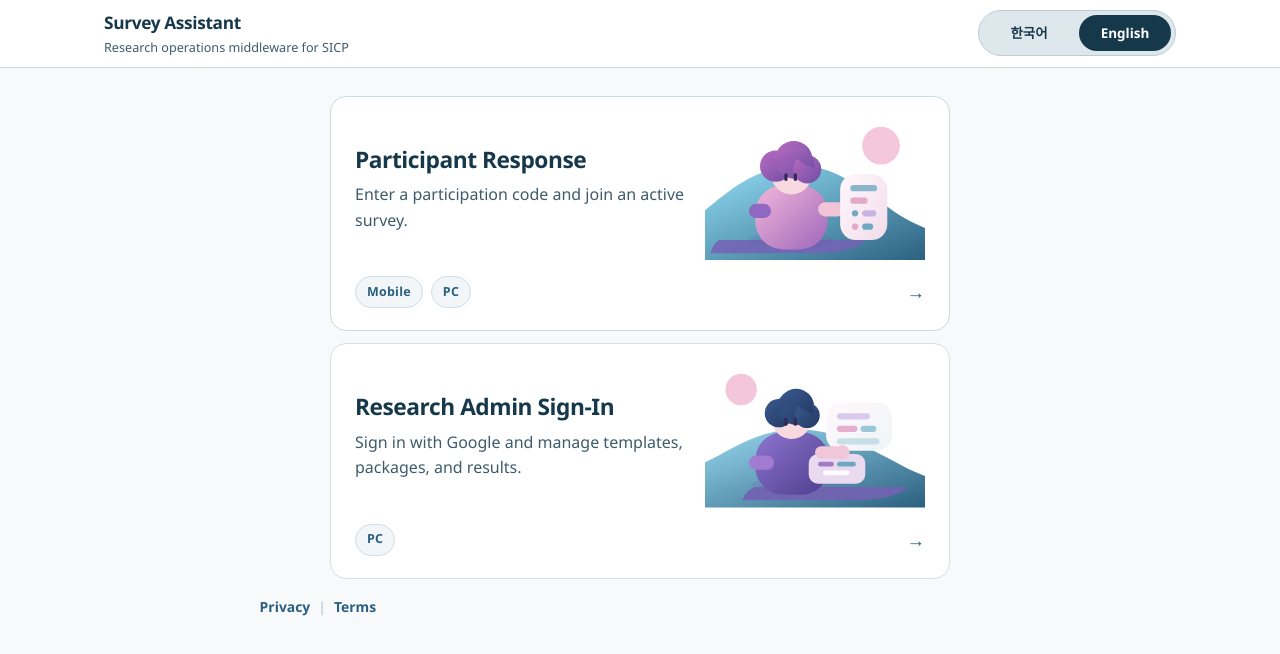
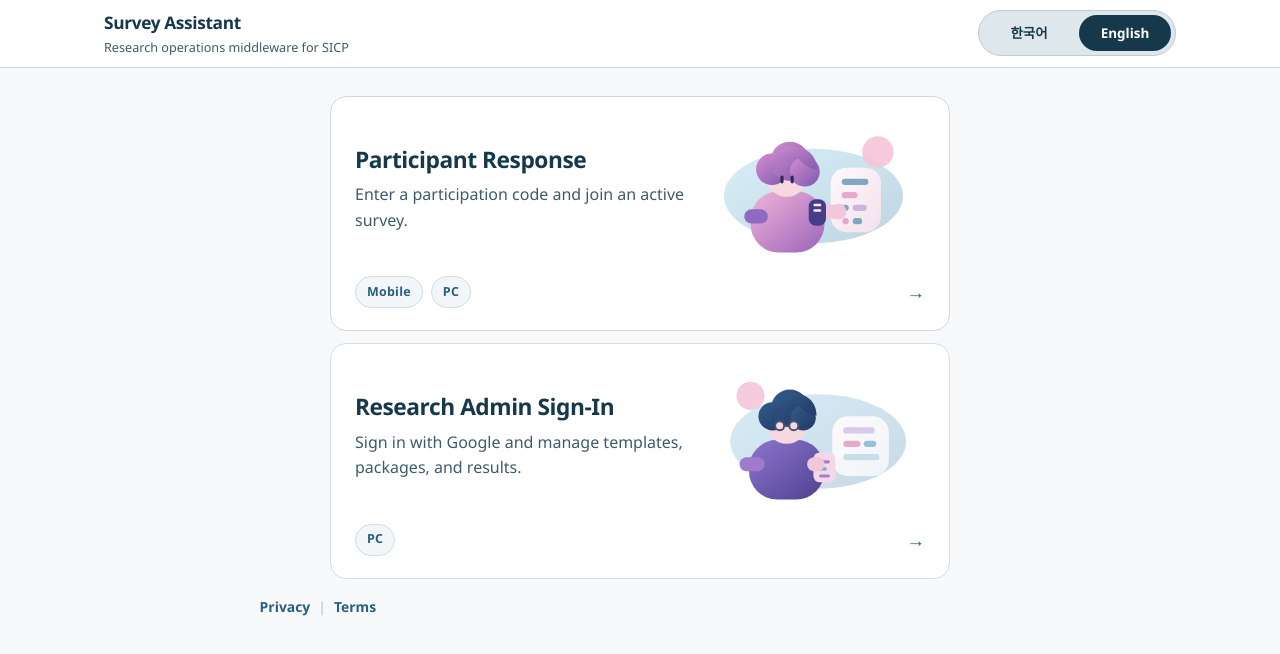
Before and after one commit to yes-U-can/survey-assistant, a Next.js app in the folder apps/web/: page /en in a window 1280 px wide. Shown: the top 654 px of the page. Built offline with nearby package versions, Linux system fonts and the light colour scheme; no server answers.

Commit message:
refactor: redraw home card illustration concepts

```diff
--- a/apps/web/src/components/HomePortalIllustrations.tsx
+++ b/apps/web/src/components/HomePortalIllustrations.tsx
@@ -21,62 +21,54 @@ function IllustrationFrame({
 
 export function ParticipantPortalIllustration() {
   return (
-    <IllustrationFrame title="참여 코드를 입력하고 설문에 응답하는 피검자">
+    <IllustrationFrame title="스마트폰으로 설문에 응답하는 피검자">
       <defs>
-        <linearGradient id="participant-wave" x1="0%" y1="0%" x2="100%" y2="100%">
-          <stop offset="0%" stopColor="#95E0F6" />
-          <stop offset="100%" stopColor="#2A5F7F" />
+        <linearGradient id="participant-backdrop" x1="0%" y1="0%" x2="100%" y2="100%">
+          <stop offset="0%" stopColor="#D8EFF7" />
+          <stop offset="100%" stopColor="#BFD4E2" />
         </linearGradient>
         <linearGradient id="participant-body" x1="0%" y1="0%" x2="100%" y2="100%">
-          <stop offset="0%" stopColor="#F3B7D9" />
-          <stop offset="100%" stopColor="#9E67BC" />
+          <stop offset="0%" stopColor="#F2B4D8" />
+          <stop offset="100%" stopColor="#9964BA" />
         </linearGradient>
         <linearGradient id="participant-hair" x1="0%" y1="0%" x2="100%" y2="100%">
-          <stop offset="0%" stopColor="#B96BC1" />
-          <stop offset="100%" stopColor="#6E4EA4" />
+          <stop offset="0%" stopColor="#D48ECF" />
+          <stop offset="100%" stopColor="#7D58AF" />
         </linearGradient>
         <linearGradient id="participant-card" x1="0%" y1="0%" x2="100%" y2="100%">
-          <stop offset="0%" stopColor="#FFF8FC" />
-          <stop offset="100%" stopColor="#F2DCEB" />
+          <stop offset="0%" stopColor="#FFF9FC" />
+          <stop offset="100%" stopColor="#F2E0EC" />
         </linearGradient>
       </defs>
 
-      <rect x="0" y="0" width="280" height="180" fill="transparent" />
-      <circle cx="224" cy="34" r="24" fill="#F5C7DD" />
-      <path
-        d="M-8 123C31 90 58 67 102 61C156 54 183 77 230 110C247 123 263 132 286 141V180H-8Z"
-        fill="url(#participant-wave)"
-      />
-      <path
-        d="M18 154H204C196 165 172 171 132 171H7C9 163 13 157 18 154Z"
-        fill="#7464B5"
-        opacity="0.88"
-      />
+      <ellipse cx="138" cy="98" rx="114" ry="60" fill="url(#participant-backdrop)" />
+      <circle cx="220" cy="42" r="20" fill="#F5C4D8" opacity="0.9" />
 
-      <g transform="translate(34 22)">
-        <ellipse cx="76" cy="132" rx="54" ry="10" fill="#6D5AA9" opacity="0.18" />
-        <rect x="30" y="62" width="92" height="82" rx="36" fill="url(#participant-body)" />
-        <circle cx="76" cy="48" r="26" fill="#F8D9E0" />
+      <g transform="translate(40 18)">
+        <rect x="120" y="44" width="64" height="82" rx="20" fill="url(#participant-card)" />
+        <rect x="134" y="58" width="34" height="8" rx="4" fill="#7FA7BF" />
+        <rect x="134" y="75" width="20" height="8" rx="4" fill="#E5A9CC" />
+        <circle cx="139" cy="95" r="4" fill="#7FA7BF" />
+        <rect x="148" y="91" width="18" height="8" rx="4" fill="#C7B6E2" />
+        <circle cx="139" cy="112" r="4" fill="#E5A9CC" />
+        <rect x="148" y="108" width="12" height="8" rx="4" fill="#7FA7BF" />
 
-        <circle cx="56" cy="38" r="20" fill="url(#participant-hair)" />
-        <circle cx="79" cy="30" r="24" fill="url(#participant-hair)" />
-        <circle cx="96" cy="42" r="18" fill="url(#participant-hair)" />
-        <path d="M49 45C49 27 61 14 80 14C96 14 106 24 106 40C95 39 85 31 77 22C71 31 61 40 49 45Z" fill="url(#participant-hair)" />
+        <rect x="18" y="74" width="94" height="78" rx="36" fill="url(#participant-body)" />
+        <circle cx="64" cy="54" r="27" fill="#F8D8E0" />
+        <circle cx="45" cy="46" r="20" fill="url(#participant-hair)" />
+        <circle cx="68" cy="36" r="25" fill="url(#participant-hair)" />
+        <circle cx="87" cy="49" r="19" fill="url(#participant-hair)" />
+        <path d="M39 51C39 31 54 17 72 17C91 17 103 31 103 47C90 45 80 35 72 24C64 36 53 45 39 51Z" fill="url(#participant-hair)" />
 
-        <rect x="67" y="47" width="4" height="10" rx="2" fill="#2F2A55" />
-        <rect x="79" y="47" width="4" height="10" rx="2" fill="#2F2A55" />
+        <rect x="56" y="54" width="4" height="10" rx="2" fill="#2E2956" />
+        <rect x="69" y="54" width="4" height="10" rx="2" fill="#2E2956" />
 
-        <rect x="22" y="86" width="28" height="18" rx="9" fill="#8F69C1" />
-        <rect x="110" y="84" width="34" height="18" rx="9" fill="#F1C4D8" />
-        <circle cx="143" cy="93" r="10" fill="#F1C4D8" />
-
-        <rect x="138" y="48" width="60" height="84" rx="20" fill="url(#participant-card)" />
-        <rect x="151" y="62" width="34" height="8" rx="4" fill="#6EA8C2" opacity="0.8" />
-        <rect x="151" y="78" width="22" height="8" rx="4" fill="#E2A9C9" />
-        <circle cx="157" cy="98" r="4" fill="#6EA8C2" />
-        <rect x="166" y="94" width="18" height="8" rx="4" fill="#C7B4E4" />
-        <circle cx="157" cy="115" r="4" fill="#E2A9C9" />
-        <rect x="166" y="111" width="14" height="8" rx="4" fill="#6EA8C2" />
+        <rect x="10" y="97" width="30" height="18" rx="9" fill="#8E6AC2" />
+        <rect x="97" y="91" width="36" height="18" rx="9" fill="#F1C7D9" />
+        <circle cx="130" cy="100" r="10" fill="#F1C7D9" />
+        <rect x="92" y="84" width="22" height="34" rx="9" fill="#473C88" />
+        <rect x="98" y="90" width="10" height="3" rx="1.5" fill="#F4ECF8" />
+        <rect x="98" y="97" width="10" height="3" rx="1.5" fill="#F4ECF8" />
       </g>
     </IllustrationFrame>
   );
@@ -84,63 +76,58 @@ export function ParticipantPortalIllustration() {
 
 export function AdminPortalIllustration() {
   return (
-    <IllustrationFrame title="템플릿과 결과를 관리하는 연구관리자">
+    <IllustrationFrame title="클립보드와 설문 패널을 확인하는 연구관리자">
       <defs>
-        <linearGradient id="admin-wave" x1="0%" y1="0%" x2="100%" y2="100%">
-          <stop offset="0%" stopColor="#9ADAF0" />
-          <stop offset="100%" stopColor="#2A5F7F" />
+        <linearGradient id="admin-backdrop" x1="0%" y1="0%" x2="100%" y2="100%">
+          <stop offset="0%" stopColor="#D7ECF6" />
+          <stop offset="100%" stopColor="#C8D9E5" />
         </linearGradient>
         <linearGradient id="admin-body" x1="0%" y1="0%" x2="100%" y2="100%">
-          <stop offset="0%" stopColor="#8F74CF" />
-          <stop offset="100%" stopColor="#4C3E8D" />
+          <stop offset="0%" stopColor="#8E75CF" />
+          <stop offset="100%" stopColor="#4E418E" />
         </linearGradient>
         <linearGradient id="admin-hair" x1="0%" y1="0%" x2="100%" y2="100%">
-          <stop offset="0%" stopColor="#385B8E" />
-          <stop offset="100%" stopColor="#233864" />
+          <stop offset="0%" stopColor="#345C8B" />
+          <stop offset="100%" stopColor="#213864" />
         </linearGradient>
         <linearGradient id="admin-panel" x1="0%" y1="0%" x2="100%" y2="100%">
-          <stop offset="0%" stopColor="#FFF8FC" />
+          <stop offset="0%" stopColor="#FFF9FC" />
           <stop offset="100%" stopColor="#EEF5F8" />
         </linearGradient>
       </defs>
 
-      <rect x="0" y="0" width="280" height="180" fill="transparent" />
-      <circle cx="46" cy="30" r="20" fill="#F4C6DB" />
-      <path
-        d="M-8 126C24 113 54 88 98 82C148 76 187 92 240 121C254 129 268 136 286 142V180H-8Z"
-        fill="url(#admin-wave)"
-      />
-      <path
-        d="M64 154H258C248 165 222 171 183 171H48C50 162 56 157 64 154Z"
-        fill="#7262B2"
-        opacity="0.92"
-      />
+      <ellipse cx="144" cy="96" rx="112" ry="60" fill="url(#admin-backdrop)" />
+      <circle cx="58" cy="38" r="18" fill="#F3C6DA" opacity="0.9" />
 
-      <g transform="translate(28 20)">
-        <rect x="126" y="26" width="84" height="62" rx="20" fill="url(#admin-panel)" />
-        <rect x="140" y="40" width="42" height="8" rx="4" fill="#D9C9EC" />
-        <rect x="140" y="56" width="26" height="8" rx="4" fill="#E7AFCF" />
-        <rect x="170" y="56" width="20" height="8" rx="4" fill="#9CC7D8" />
-        <rect x="140" y="72" width="54" height="8" rx="4" fill="#C8DFE8" />
+      <g transform="translate(34 18)">
+        <rect x="128" y="46" width="72" height="76" rx="20" fill="url(#admin-panel)" />
+        <rect x="142" y="60" width="40" height="8" rx="4" fill="#D8CAE8" />
+        <rect x="142" y="77" width="22" height="8" rx="4" fill="#E4A9CB" />
+        <rect x="168" y="77" width="16" height="8" rx="4" fill="#97C2D6" />
+        <rect x="142" y="94" width="46" height="8" rx="4" fill="#C7DEE8" />
 
-        <ellipse cx="88" cy="132" rx="58" ry="10" fill="#6D5AA9" opacity="0.18" />
-        <rect x="36" y="64" width="94" height="80" rx="36" fill="url(#admin-body)" />
-        <circle cx="82" cy="48" r="25" fill="#F8D9E0" />
-        <circle cx="66" cy="40" r="18" fill="url(#admin-hair)" />
-        <circle cx="88" cy="32" r="23" fill="url(#admin-hair)" />
-        <circle cx="102" cy="43" r="16" fill="url(#admin-hair)" />
-        <path d="M56 45C56 28 68 15 86 15C101 15 110 25 110 40C98 39 90 31 84 22C78 30 68 39 56 45Z" fill="url(#admin-hair)" />
-        <rect x="73" y="46" width="4" height="10" rx="2" fill="#2F2A55" />
-        <rect x="85" y="46" width="4" height="10" rx="2" fill="#2F2A55" />
+        <rect x="22" y="76" width="96" height="76" rx="36" fill="url(#admin-body)" />
+        <circle cx="70" cy="54" r="27" fill="#F8D8E0" />
+        <circle cx="52" cy="46" r="18" fill="url(#admin-hair)" />
+        <circle cx="74" cy="36" r="24" fill="url(#admin-hair)" />
+        <circle cx="91" cy="48" r="16" fill="url(#admin-hair)" />
+        <path d="M48 49C48 30 62 17 79 17C97 17 108 29 108 45C96 44 86 35 79 24C71 36 61 44 48 49Z" fill="url(#admin-hair)" />
 
-        <rect x="104" y="92" width="72" height="38" rx="12" fill="#EADAF0" />
-        <rect x="116" y="102" width="20" height="6" rx="3" fill="#A57AC4" />
-        <rect x="140" y="102" width="24" height="6" rx="3" fill="#6EA8C2" />
-        <rect x="122" y="113" width="34" height="6" rx="3" fill="#FFFFFF" opacity="0.88" />
+        <rect x="62" y="54" width="4" height="10" rx="2" fill="#2E2956" />
+        <rect x="75" y="54" width="4" height="10" rx="2" fill="#2E2956" />
+        <circle cx="61" cy="58" r="7" fill="#4A5370" />
+        <circle cx="79" cy="58" r="7" fill="#4A5370" />
+        <circle cx="61" cy="58" r="4.5" fill="#F8D8E0" />
+        <circle cx="79" cy="58" r="4.5" fill="#F8D8E0" />
+        <rect x="67" y="56.75" width="6" height="2.5" rx="1.25" fill="#4A5370" />
 
-        <rect x="28" y="94" width="32" height="18" rx="9" fill="#A07BCF" />
-        <rect x="112" y="82" width="36" height="16" rx="8" fill="#F0C7D8" />
-        <circle cx="147" cy="90" r="9" fill="#F0C7D8" />
+        <rect x="104" y="92" width="28" height="38" rx="8" fill="#F5D8E7" />
+        <rect x="111" y="102" width="14" height="4" rx="2" fill="#AB7CC7" />
+        <rect x="111" y="111" width="10" height="4" rx="2" fill="#7FA7BF" />
+        <rect x="111" y="120" width="14" height="4" rx="2" fill="#AB7CC7" />
+
+        <rect x="10" y="98" width="32" height="18" rx="9" fill="#A07ACD" />
+        <rect x="96" y="98" width="22" height="18" rx="9" fill="#F1C8DA" />
       </g>
     </IllustrationFrame>
   );
```
Also changed, not shown: 1 other file (tests, documents, lock files or other folders).
